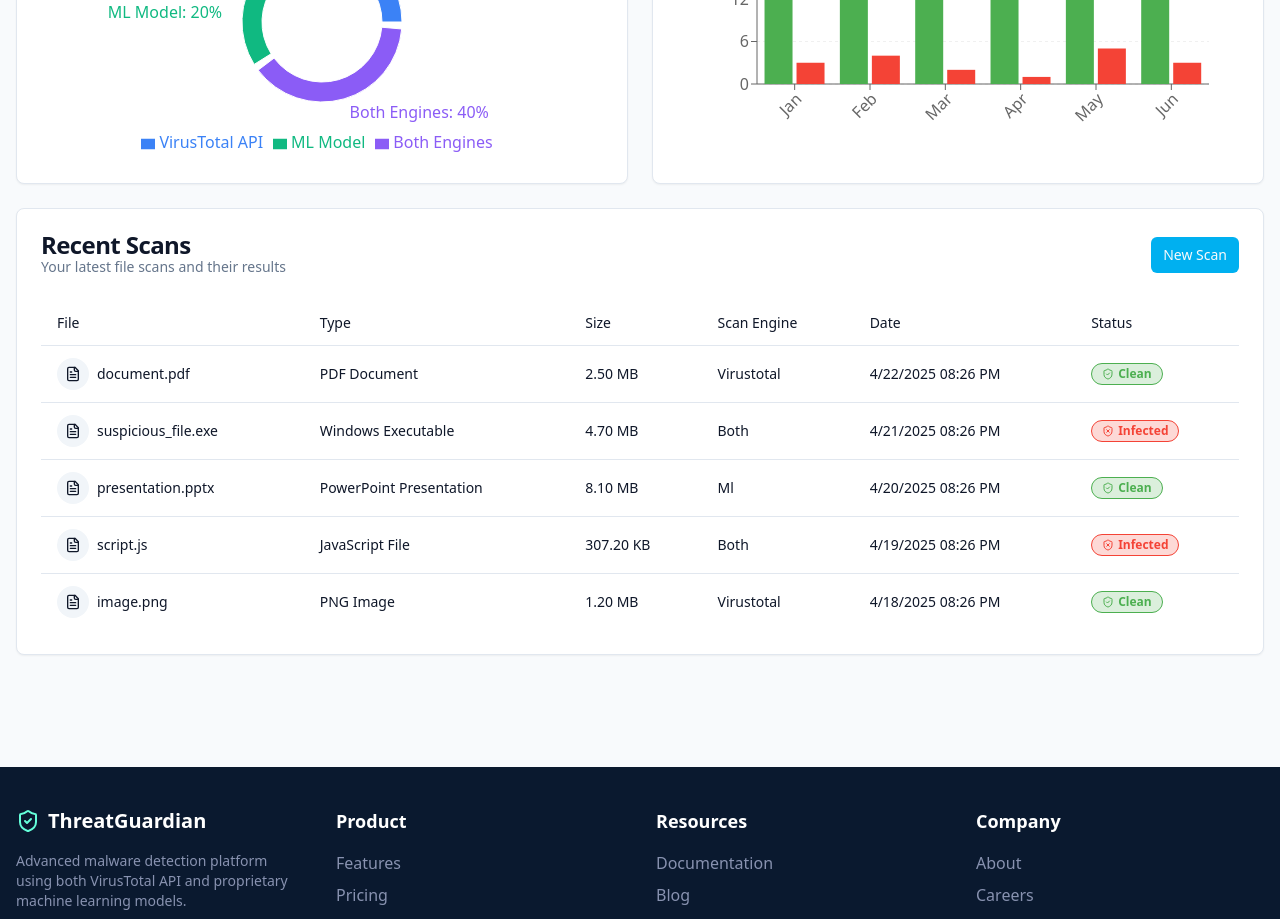
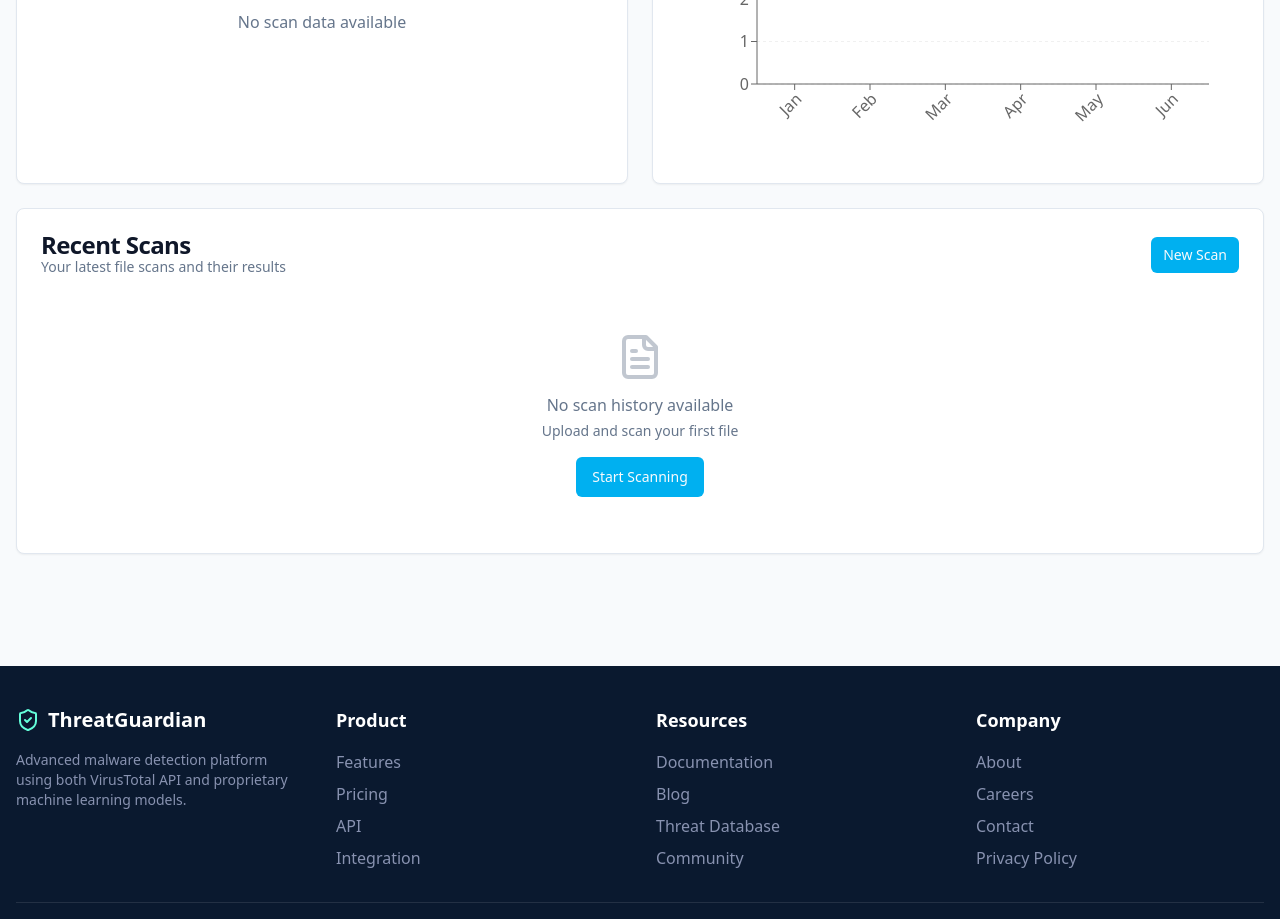
Before and after one commit to Im-subham/threat-vision-guardian-10, a React (Vite) app: page /dashboard in a window 1280 px wide. Shown: the part 480-1399 px from the top of the page. Built offline with nearby package versions, Linux system fonts and the light colour scheme.

Commit message:
Fix: Display real dashboard data
Update dashboard to show accurate data based on scan results.

```diff
--- a/src/components/scanner/VirusTotalService.ts
+++ b/src/components/scanner/VirusTotalService.ts
@@ -18,6 +18,45 @@ interface VirusTotalResponse {
     };
   };
 }
+
+// Helper function to save scan result to localStorage
+const saveScanResult = (scanResult: any, file: File, scanEngine: string) => {
+  try {
+    // Get existing scan history
+    const existingHistoryJson = localStorage.getItem('scanHistory');
+    const existingHistory = existingHistoryJson ? JSON.parse(existingHistoryJson) : [];
+
+    // Create new scan result entry
+    const newScanResult = {
+      fileName: file.name,
+      fileSize: file.size,
+      fileType: file.type || file.name.split('.').pop()?.toUpperCase() + ' File',
+      scanEngine: scanEngine,
+      isInfected: scanResult.detectionRate > 0,
+      detectionRate: scanResult.detectionRate,
+      threatLevel: scanResult.threatLevel,
+      engineResults: {
+        virustotal: {
+          positives: scanResult.stats.malicious,
+          total: scanResult.stats.malicious + scanResult.stats.undetected,
+          detectedBy: scanResult.detectedBy
+        }
+      },
+      scanDate: new Date().toISOString() // Store as string for JSON serialization
+    };
+
+    // Add to history
+    const updatedHistory = [newScanResult, ...existingHistory];
+
+    // Store back in localStorage (limit to 50 entries to prevent storage issues)
+    localStorage.setItem('scanHistory', JSON.stringify(updatedHistory.slice(0, 50)));
+
+    return newScanResult;
+  } catch (error) {
+    console.error('Error saving scan result to localStorage:', error);
+    return null;
+  }
+};
 
 export const scanFileWithVirusTotal = async (file: File, apiKey: string): Promise<any> => {
   try {
@@ -66,8 +105,8 @@ export const scanFileWithVirusTotal = async (file: File, apiKey: string): Promis
 
     console.log(`Simulation complete - Detection rate: ${detectionRate}%, Threat level: ${threatLevel}`);
 
-    // Return simulated result that matches the expected structure
-    return {
+    // Create scan result
+    const scanResult = {
       detectionRate,
       threatLevel,
       stats: {
@@ -79,6 +118,12 @@ export const scanFileWithVirusTotal = async (file: File, apiKey: string): Promis
       },
       detectedBy
     };
+
+    // Save scan result to localStorage
+    saveScanResult(scanResult, file, 'virustotal');
+
+    // Return simulated result that matches the expected structure
+    return scanResult;
 
     /* Real VirusTotal API implementation (needs a backend proxy)
     // Step 1: Get upload URL
--- a/src/pages/Dashboard.tsx
+++ b/src/pages/Dashboard.tsx
@@ -10,102 +10,8 @@ import { ScanResultData } from '@/components/scanner/ScanResult';
 import { DashboardStats } from '@/components/dashboard/StatCards';
 
 const Dashboard = () => {
-  // Mocked scan history data for demonstration
-  const [scanHistory, setScanHistory] = useState<ScanResultData[]>([
-    {
-      fileName: 'document.pdf',
-      fileSize: 2.5 * 1024 * 1024,
-      fileType: 'PDF Document',
-      scanEngine: 'virustotal',
-      isInfected: false,
-      threatLevel: 'safe',
-      detectionRate: 0,
-      engineResults: {
-        virustotal: {
-          positives: 0,
-          total: 68,
-          detectedBy: []
-        }
-      },
-      scanDate: new Date(Date.now() - 24 * 60 * 60 * 1000) // 1 day ago
-    },
-    {
-      fileName: 'suspicious_file.exe',
-      fileSize: 4.7 * 1024 * 1024,
-      fileType: 'Windows Executable',
-      scanEngine: 'both',
-      isInfected: true,
-      threatLevel: 'high',
-      detectionRate: 85,
-      engineResults: {
-        virustotal: {
-          positives: 58,
-          total: 68,
-          detectedBy: ['Avast', 'Kaspersky', 'Norton', 'McAfee', 'Microsoft']
-        },
-        ml: {
-          confidence: 95,
-          malwareType: 'Trojan',
-          isInfected: true
-        }
-      },
-      scanDate: new Date(Date.now() - 2 * 24 * 60 * 60 * 1000) // 2 days ago
-    },
-    {
-      fileName: 'presentation.pptx',
-      fileSize: 8.1 * 1024 * 1024,
-      fileType: 'PowerPoint Presentation',
-      scanEngine: 'ml',
-      isInfected: false,
-      threatLevel: 'safe',
-      engineResults: {
-        ml: {
-          confidence: 98,
-          isInfected: false
-        }
-      },
-      scanDate: new Date(Date.now() - 3 * 24 * 60 * 60 * 1000) // 3 days ago
-    },
-    {
-      fileName: 'script.js',
-      fileSize: 0.3 * 1024 * 1024,
-      fileType: 'JavaScript File',
-      scanEngine: 'both',
-      isInfected: true,
-      threatLevel: 'medium',
-      detectionRate: 45,
-      engineResults: {
-        virustotal: {
-          positives: 31,
-          total: 68,
-          detectedBy: ['Avast', 'BitDefender', 'Avira']
-        },
-        ml: {
-          confidence: 65,
-          malwareType: 'Potentially Unwanted Program',
-          isInfected: true
-        }
-      },
-      scanDate: new Date(Date.now() - 4 * 24 * 60 * 60 * 1000) // 4 days ago
-    },
-    {
-      fileName: 'image.png',
-      fileSize: 1.2 * 1024 * 1024,
-      fileType: 'PNG Image',
-      scanEngine: 'virustotal',
-      isInfected: false,
-      threatLevel: 'safe',
-      detectionRate: 0,
-      engineResults: {
-        virustotal: {
-          positives: 0,
-          total: 68,
-          detectedBy: []
-        }
-      },
-      scanDate: new Date(Date.now() - 5 * 24 * 60 * 60 * 1000) // 5 days ago
-    }
-  ]);
+  // State for scan history from localStorage
+  const [scanHistory, setScanHistory] = useState<ScanResultData[]>([]);
 
   // Calculate dashboard stats from scan history
   const [stats, setStats] = useState<DashboardStats>({
@@ -123,14 +29,73 @@ const Dashboard = () => {
   });
 
   // Monthly detection history data
-  const [detectionHistory, setDetectionHistory] = useState([
-    { name: 'Jan', clean: 12, infected: 3 },
-    { name: 'Feb', clean: 19, infected: 4 },
-    { name: 'Mar', clean: 15, infected: 2 },
-    { name: 'Apr', clean: 18, infected: 1 },
-    { name: 'May', clean: 14, infected: 5 },
-    { name: 'Jun', clean: 21, infected: 3 }
-  ]);
+  const [detectionHistory, setDetectionHistory] = useState<{ name: string; clean: number; infected: number; }[]>([]);
+
+  // Load scan history from localStorage on component mount
+  useEffect(() => {
+    const storedScanHistory = localStorage.getItem('scanHistory');
+    if (storedScanHistory) {
+      try {
+        const parsedHistory = JSON.parse(storedScanHistory);
+
+        // Convert string dates back to Date objects
+        const processedHistory: ScanResultData[] = parsedHistory.map((scan: any) => ({
+          ...scan,
+          scanDate: new Date(scan.scanDate)
+        }));
+
+        setScanHistory(processedHistory);
+      } catch (error) {
+        console.error('Failed to parse scan history:', error);
+        setScanHistory([]);
+      }
+    }
+  }, []);
+
+  // Generate monthly detection data based on actual scan history
+  useEffect(() => {
+    if (scanHistory.length > 0) {
+      // Get the last 6 months
+      const months = [];
+      const today = new Date();
+      for (let i = 5; i >= 0; i--) {
+        const month = new Date(today.getFullYear(), today.getMonth() - i, 1);
+        months.push({
+          name: month.toLocaleString('default', { month: 'short' }),
+          month: month.getMonth(),
+          year: month.getFullYear()
+        });
+      }
+
+      // Count scans by month
+      const monthlyData = months.map(monthData => {
+        const monthScans = scanHistory.filter(scan => {
+          const scanMonth = scan.scanDate.getMonth();
+          const scanYear = scan.scanDate.getFullYear();
+          return scanMonth === monthData.month && scanYear === monthData.year;
+        });
+
+        const clean = monthScans.filter(scan => !scan.isInfected).length;
+        const infected = monthScans.filter(scan => scan.isInfected).length;
+
+        return {
+          name: monthData.name,
+          clean,
+          infected
+        };
+      });
+
+      setDetectionHistory(monthlyData);
+    } else {
+      // If no scan history, set empty data for all months
+      const emptyMonths = ['Jan', 'Feb', 'Mar', 'Apr', 'May', 'Jun'].map(month => ({
+        name: month,
+        clean: 0,
+        infected: 0
+      }));
+      setDetectionHistory(emptyMonths);
+    }
+  }, [scanHistory]);
 
   // Calculate stats whenever scan history changes
   useEffect(() => {
```
